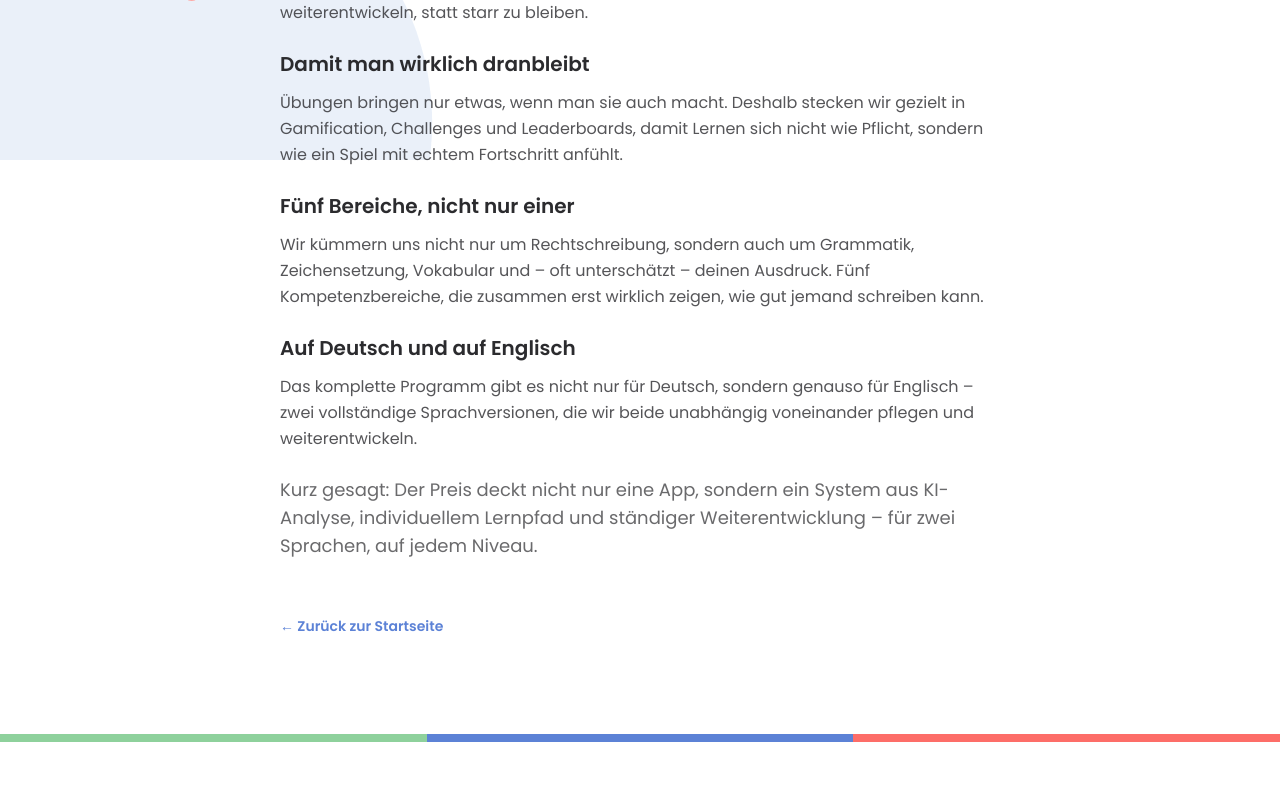
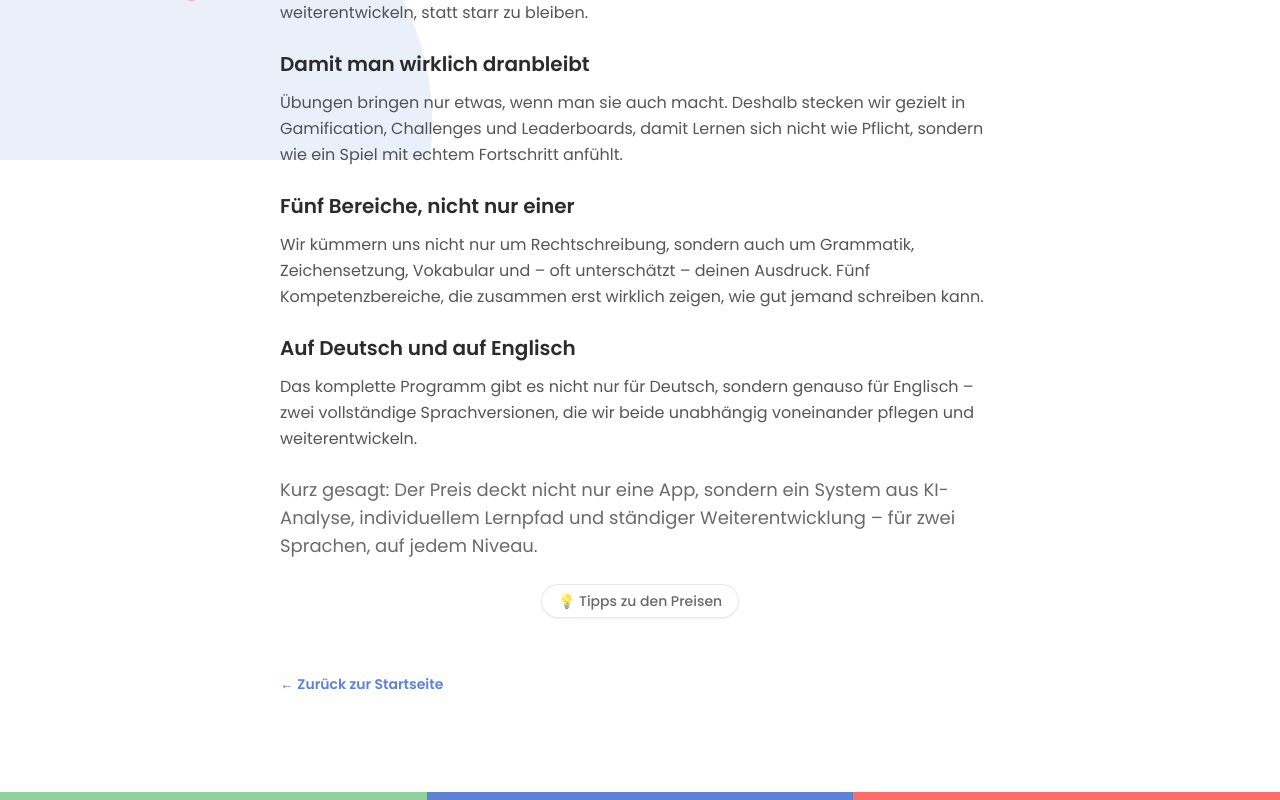
Before and after one commit to svdrvb14/fehlerfix-mvp, a Next.js app in the folder site/: page /warum-so-teuer in a window 1280 px wide. Shown: the part 640-1440 px from the top of the page. Before the commit the page ends 1382 px from the top, so only its background shows below. Built offline with nearby package versions, Linux system fonts and the light colour scheme.

Commit message:
Add "Tipps zu den Preisen" link to the warum-so-teuer page
After explaining what drives the price, point visitors to the page
that shows how to actually pay less (yearly discount, group plan,
referral bonus) - same button style already used on the pricing card.

```diff
--- a/site/app/warum-so-teuer/page.tsx
+++ b/site/app/warum-so-teuer/page.tsx
@@ -1,4 +1,5 @@
 import type { Metadata } from "next";
+import Link from "next/link";
 import { LegalPage } from "@/components/LegalPage";
 
 export const metadata: Metadata = {
@@ -85,6 +86,15 @@ export default function WarumSoTeuerPage() {
         aus KI-Analyse, individuellem Lernpfad und ständiger
         Weiterentwicklung – für zwei Sprachen, auf jedem Niveau.
       </p>
+
+      <div className="flex justify-center">
+        <Link
+          href="/tipps"
+          className="inline-flex items-center gap-1.5 rounded-full border border-ink/10 bg-white px-4 py-1.5 text-sm font-medium text-ink/70 shadow-sm transition duration-150 hover:border-blue/30 hover:text-blue"
+        >
+          💡 Tipps zu den Preisen
+        </Link>
+      </div>
     </LegalPage>
   );
 }
```
